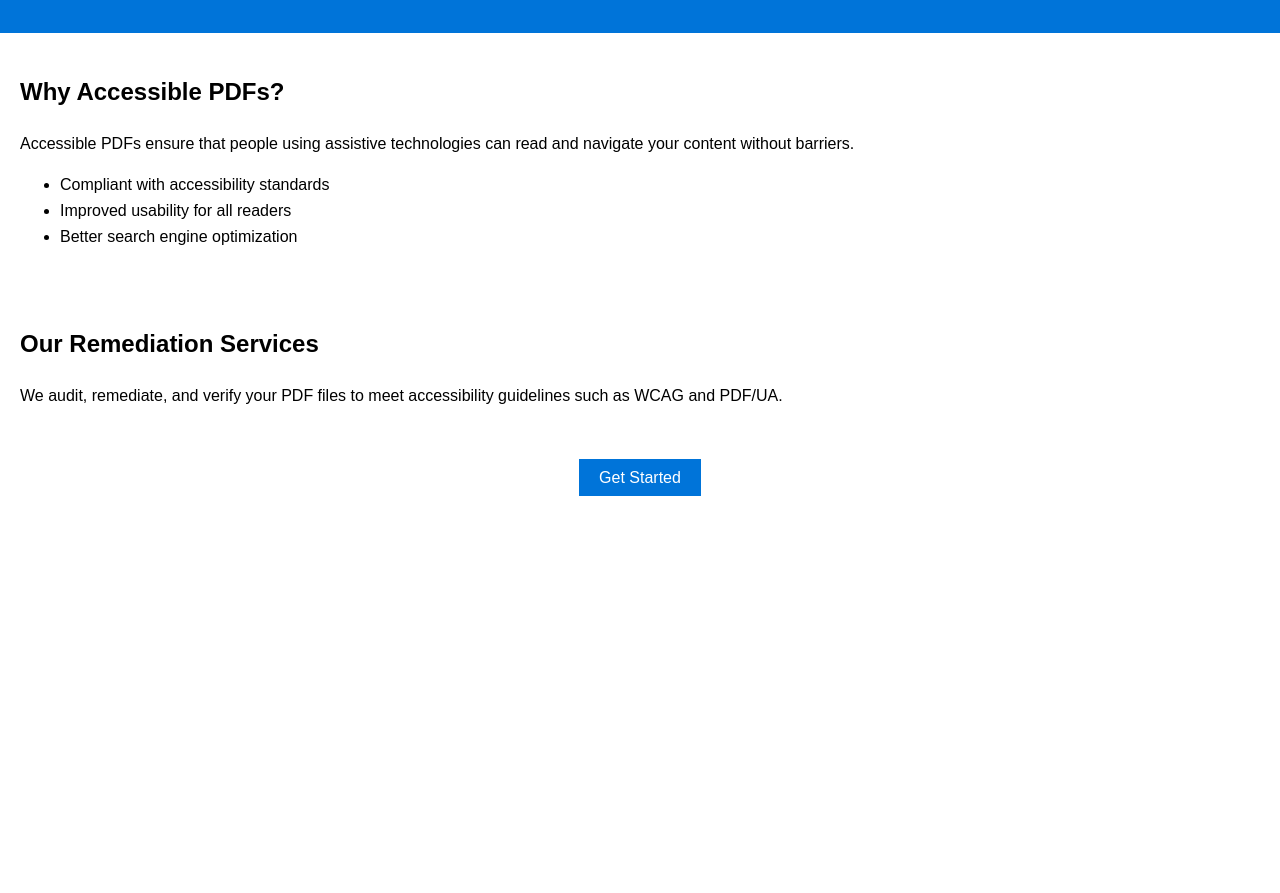
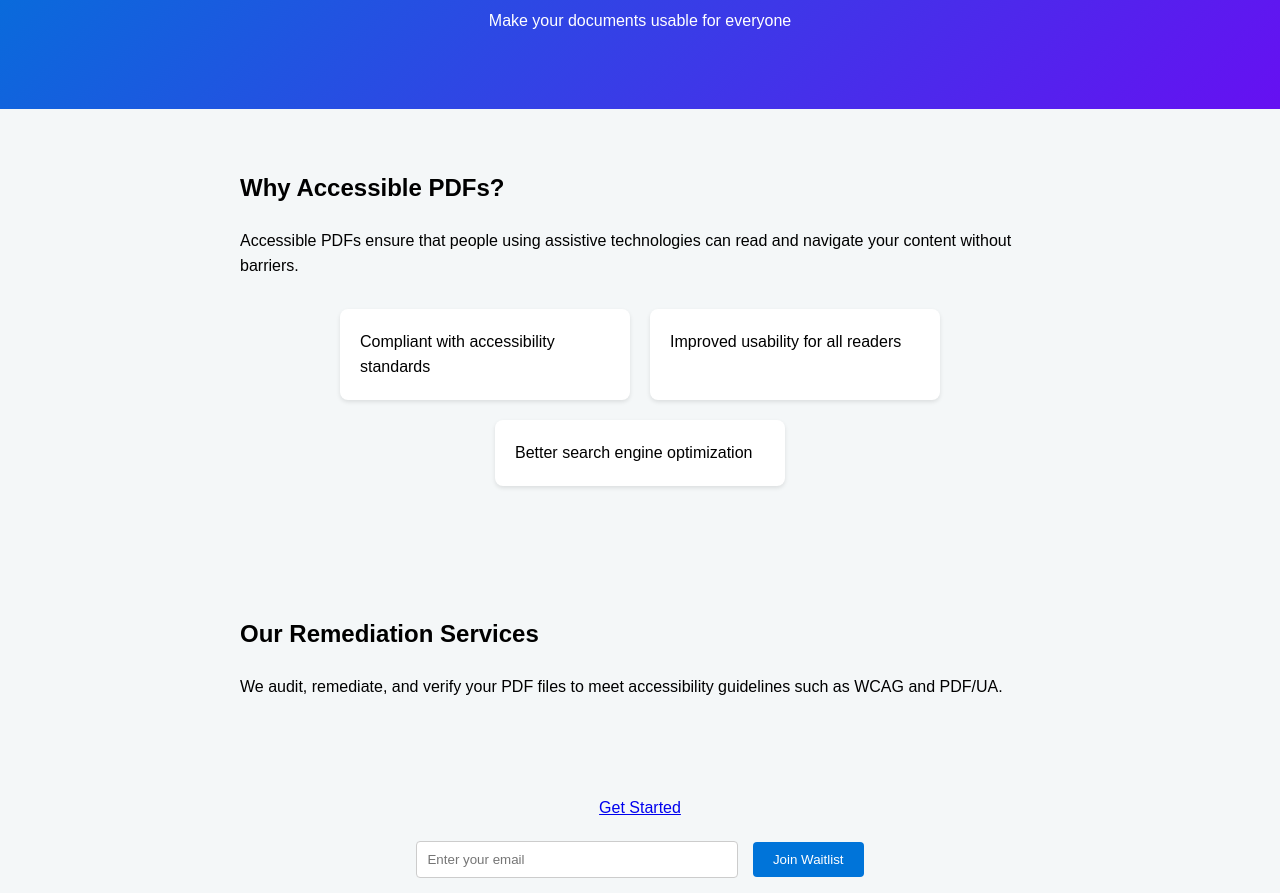
Before and after one commit to TickleTheCode/personaltest, a plain HTML site: page index.html in a window 1280 px wide. Shown: the part 143-1036 px from the top of the page. Before the commit the page ends 800 px from the top, so only its background shows below. Drawn offline with Linux system fonts and the light colour scheme.

Commit message:
Add waitlist signup to landing page

```diff
--- a/index.html
+++ b/index.html
@@ -5,11 +5,73 @@
     <meta name="viewport" content="width=device-width, initial-scale=1.0">
     <title>PDF Accessibility Remediation</title>
     <style>
-        body { font-family: Arial, sans-serif; margin: 0; padding: 0; line-height: 1.6; }
-        header { background: #0074D9; color: white; padding: 20px; text-align: center; }
-        section { padding: 20px; }
-        .cta { text-align: center; margin-top: 20px; }
-        .cta a { background: #0074D9; color: white; padding: 10px 20px; text-decoration: none; }
+        body {
+            font-family: Arial, sans-serif;
+            margin: 0;
+            padding: 0;
+            line-height: 1.6;
+            background: #f4f7f8;
+        }
+        header {
+            background: linear-gradient(135deg, #0074D9, #6610f2);
+            color: white;
+            padding: 60px 20px;
+            text-align: center;
+        }
+        h1 {
+            margin-top: 0;
+            font-size: 2.5em;
+        }
+        section {
+            padding: 40px 20px;
+            max-width: 800px;
+            margin: 0 auto;
+        }
+        .features {
+            display: flex;
+            flex-wrap: wrap;
+            gap: 20px;
+            justify-content: center;
+            margin: 30px 0;
+        }
+        .feature {
+            background: white;
+            border-radius: 8px;
+            box-shadow: 0 2px 4px rgba(0,0,0,0.1);
+            padding: 20px;
+            width: 250px;
+        }
+        .cta {
+            text-align: center;
+            margin-top: 40px;
+        }
+        .waitlist-form {
+            margin-top: 20px;
+        }
+        input[type="email"] {
+            padding: 10px;
+            width: 70%;
+            max-width: 300px;
+            border: 1px solid #ccc;
+            border-radius: 4px;
+        }
+        button {
+            padding: 10px 20px;
+            margin-left: 10px;
+            background: #0074D9;
+            color: white;
+            border: none;
+            border-radius: 4px;
+            cursor: pointer;
+        }
+        button:hover {
+            background: #005bb5;
+        }
+        #message {
+            margin-top: 15px;
+            color: green;
+            font-weight: bold;
+        }
     </style>
 </head>
 <body>
@@ -20,18 +82,38 @@
     <section>
         <h2>Why Accessible PDFs?</h2>
         <p>Accessible PDFs ensure that people using assistive technologies can read and navigate your content without barriers.</p>
-        <ul>
-            <li>Compliant with accessibility standards</li>
-            <li>Improved usability for all readers</li>
-            <li>Better search engine optimization</li>
-        </ul>
+        <div class="features">
+            <div class="feature">Compliant with accessibility standards</div>
+            <div class="feature">Improved usability for all readers</div>
+            <div class="feature">Better search engine optimization</div>
+        </div>
     </section>
+
     <section>
         <h2>Our Remediation Services</h2>
         <p>We audit, remediate, and verify your PDF files to meet accessibility guidelines such as WCAG and PDF/UA.</p>
     </section>
+
     <div class="cta">
         <a href="mailto:contact@example.com">Get Started</a>
+        <form class="waitlist-form" id="waitlistForm">
+            <input type="email" id="email" placeholder="Enter your email" required>
+            <button type="submit">Join Waitlist</button>
+        </form>
+        <div id="message" aria-live="polite"></div>
     </div>
+
+    <script>
+        const form = document.getElementById('waitlistForm');
+        const message = document.getElementById('message');
+        form.addEventListener('submit', function(e) {
+            e.preventDefault();
+            const email = document.getElementById('email').value;
+            if (email) {
+                message.textContent = 'Thanks for joining the waitlist!';
+                form.reset();
+            }
+        });
+    </script>
 </body>
 </html>
```
Also changed, not shown: 1 other file.
